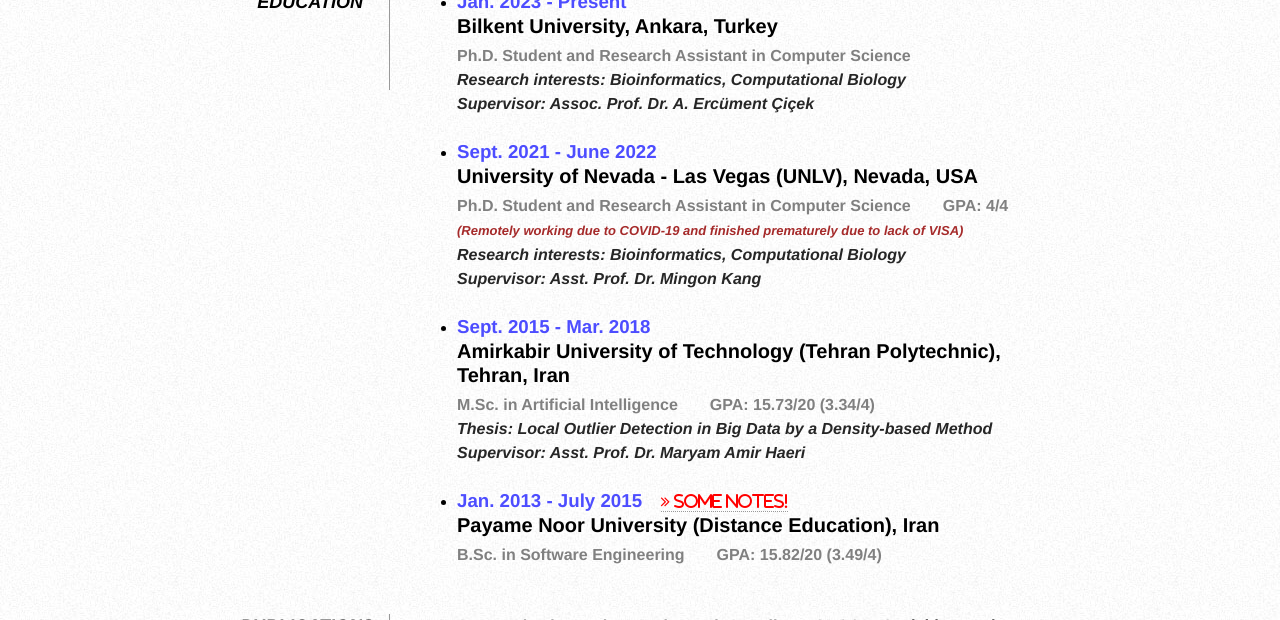
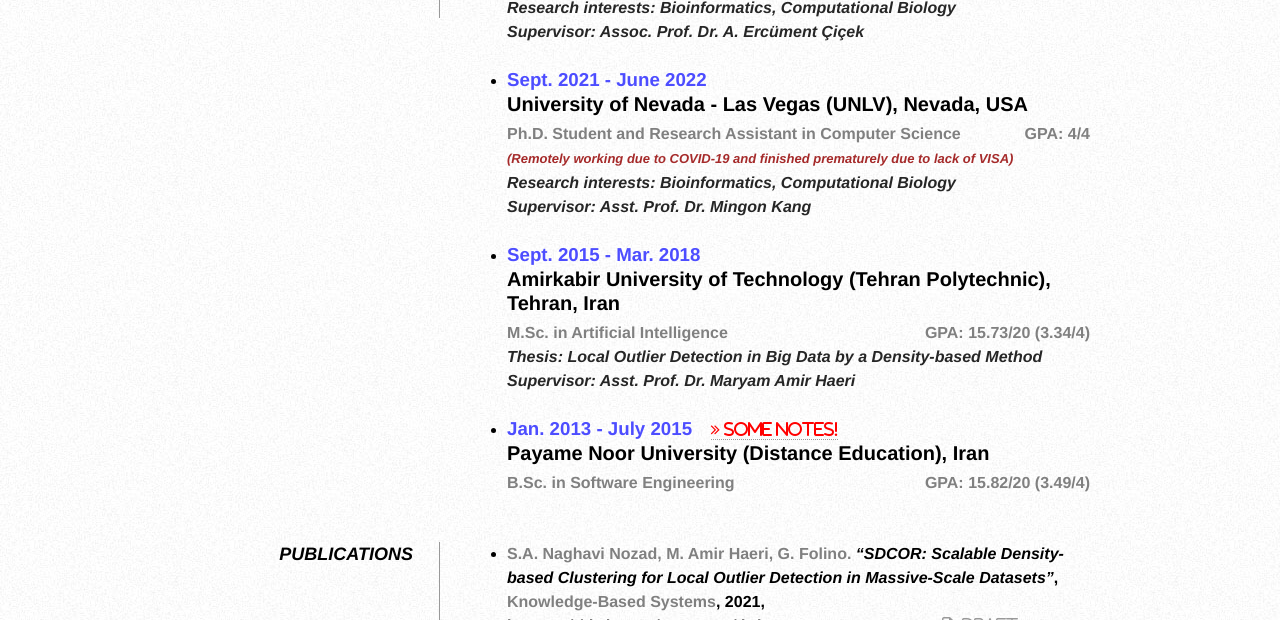
Before and after one commit to sana33/sann_cv, a plain HTML site: page index.html in a window 1280 px wide. Shown: the part 860-1480 px from the top of the page. Drawn offline with Linux system fonts and the light colour scheme.

Commit message:
html/css update

```diff
--- a/index.html
+++ b/index.html
@@ -22,7 +22,7 @@
 
 	<div id="page-wrap">
 
-		<img src="./images/Naghavi-Nozad.jpg" width="43%" height="43%" alt="SANN photo" id="pic"
+		<img src="./images/Naghavi-Nozad.jpg" width="40%" height="40%" alt="SANN photo" id="pic"
 			class="rounded-borders" />
 
 		<div id="contact-info" class="vcard">
@@ -34,7 +34,7 @@
 				Sayyed&nbsp;&nbsp;Ahmad<br />Naghavi&nbsp;&nbsp;Nozad
 			</h1>
 
-			<table style="width:50%;">
+			<table style="width:60%;">
 				<tr>
 					<td valign="top"><b>First Name:</b></td>
 					<td valign="top">Sayyed Ahmad</td>
@@ -160,15 +160,15 @@
 						<h3 style="color:#4d4dff;">Sept. 2021 - June 2022</h3>
 						<h2>University of Nevada - Las Vegas (UNLV), Nevada, USA</h2>
 						<h4 style="color:#808080;">
-							Ph.D. Student and Research Assistant in Computer
-							Science&emsp;&emsp;GPA: 4/4
-							<!-- &ensp;<a href="./pdf/Spring%202022%20unofficial%20transcript.pdf" target="_blank"><i class="fa fa-file-text-o" aria-hidden="true"></i></a> -->
+							Ph.D. Student and Research Assistant in Computer Science
+							<span style="float: right;">
+								GPA: 4/4
+							</span>
 							<br>
 							<i style="font-size: small; color: brown;">(Remotely working due to COVID-19 and finished
 								prematurely due to lack of VISA)</i>
 						</h4>
 						<h4 style="color:#262626;"><i>Research interests: Bioinformatics, Computational Biology
-								<!-- &ensp;<a href="./pdf/ResearchPlan_Dr.MingonKang.pdf" target="_blank"><i class="fa fa-file-text-o" aria-hidden="true"></i></a> -->
 							</i>
 							<br />
 							<i>Supervisor:
@@ -179,12 +179,13 @@
 					<li>
 						<h3 style="color:#4d4dff;">Sept. 2015 - Mar. 2018</h3>
 						<h2>Amirkabir University of Technology (Tehran Polytechnic), Tehran, Iran</h2>
-						<h4 style="color:#808080;">M.Sc. in Artificial Intelligence&emsp;&emsp;GPA: 15.73/20 (3.34/4)
-							<!-- &ensp;<a href="./pdf/Master's%20Total%20Official%20Documents.pdf" target="_blank"><i class="fa fa-file-text-o" aria-hidden="true"></i></a> -->
+						<h4 style="color:#808080;">M.Sc. in Artificial Intelligence
+							<span style="float: right;">
+								GPA: 15.73/20 (3.34/4)
+							</span>
 						</h4>
 						<h4 style="color:#262626;">
 							<i>Thesis: Local Outlier Detection in Big Data by a Density-based Method
-								<!-- &ensp;<a href="./pdf/M.Sc.%20Thesis.pdf" target="_blank"><i class="fa fa-file-text-o" aria-hidden="true"></i></a> -->
 							</i>
 							<br />
 							<i>Supervisor: Asst. Prof. Dr. Maryam Amir Haeri</i>
@@ -196,8 +197,10 @@
 								target="_blank"><i class='fa fa-angle-double-right' style='font-size:16px;color:red'>
 									Some Notes!</i></a></h3>
 						<h2>Payame Noor University (Distance Education), Iran</h2>
-						<h4 style="color:#808080;">B.Sc. in Software Engineering&emsp;&emsp;GPA: 15.82/20 (3.49/4)
-							<!-- &ensp;<a href="./pdf/Bachelor's%20Total%20Official%20Documents.pdf" target="_blank"><i class="fa fa-file-text-o" aria-hidden="true"></i></a> -->
+						<h4 style="color:#808080;">B.Sc. in Software Engineering
+							<span style="float: right;">
+								GPA: 15.82/20 (3.49/4)
+							</span>
 						</h4>
 					</li>
 				</ul>
--- a/style.css
+++ b/style.css
@@ -2,7 +2,7 @@
 * { margin: 0; padding: 0; }
 body { font: 16px Helvetica, Sans-Serif; line-height: 24px; background: url(images/noise.jpg); }
 .clear { clear: both; }
-#page-wrap { width: 800px; margin: 40px auto 60px; }
+#page-wrap { width: 900px; margin: 40px auto 60px; }
 #pic { float: right; margin: -30px 0 0 0; }
 h1 { margin: 0 0 16px 0; padding: 0 0 16px 0; font-size: 42px; font-weight: bold; letter-spacing: -2px; border-bottom: 1px solid #999; }
 h2 { font-size: 20px; margin: 0 0 6px 0; position: relative; }
@@ -13,7 +13,7 @@ a:hover { border-bottom-style: solid; color: black; }
 ul { margin: 0 0 32px 17px; }
 #objective { width: 500px; float: left; }
 #objective p { font-family: Georgia, Serif; font-style: italic; color: #03204f; }
-dt { font-style: italic; font-weight: bold; font-size: 18px; text-align: right; padding: 0 26px 0 0; width: 150px; float: left; height: 100px; border-right: 1px solid #999;  }
+dt { font-style: italic; font-weight: bold; font-size: 18px; text-align: right; padding: 0 26px 0 0; width: 250px; float: left; height: 100px; border-right: 1px solid #999;  }
 dd { width: 600px; float: right; }
 dd.clear { float: none; margin: 0; height: 15px; }
 
@@ -32,7 +32,7 @@ dd.clear { float: none; margin: 0; height: 15px; }
   margin-right: 2px; /* Adjust the spacing between the mark and the text */
 }
 
-input.CV-DL-Btn { width: 150px; padding: 5px; cursor: pointer; font-weight: bold; font-size: 100%; background: #3366cc; color: #fff; border: 1px; solid #3366cc; border-radius: 5px; }
+input.CV-DL-Btn { width: 150px; padding: 5px; cursor: pointer; font-weight: bold; font-size: 100%; background: #3366cc; color: #fff; border: 1px solid #3366cc; border-radius: 5px; }
 input.CV-DL-Btn:hover { color: #ffff00; background: #000; border: 1px solid #fff; }
 
 .btn-group button {
```
